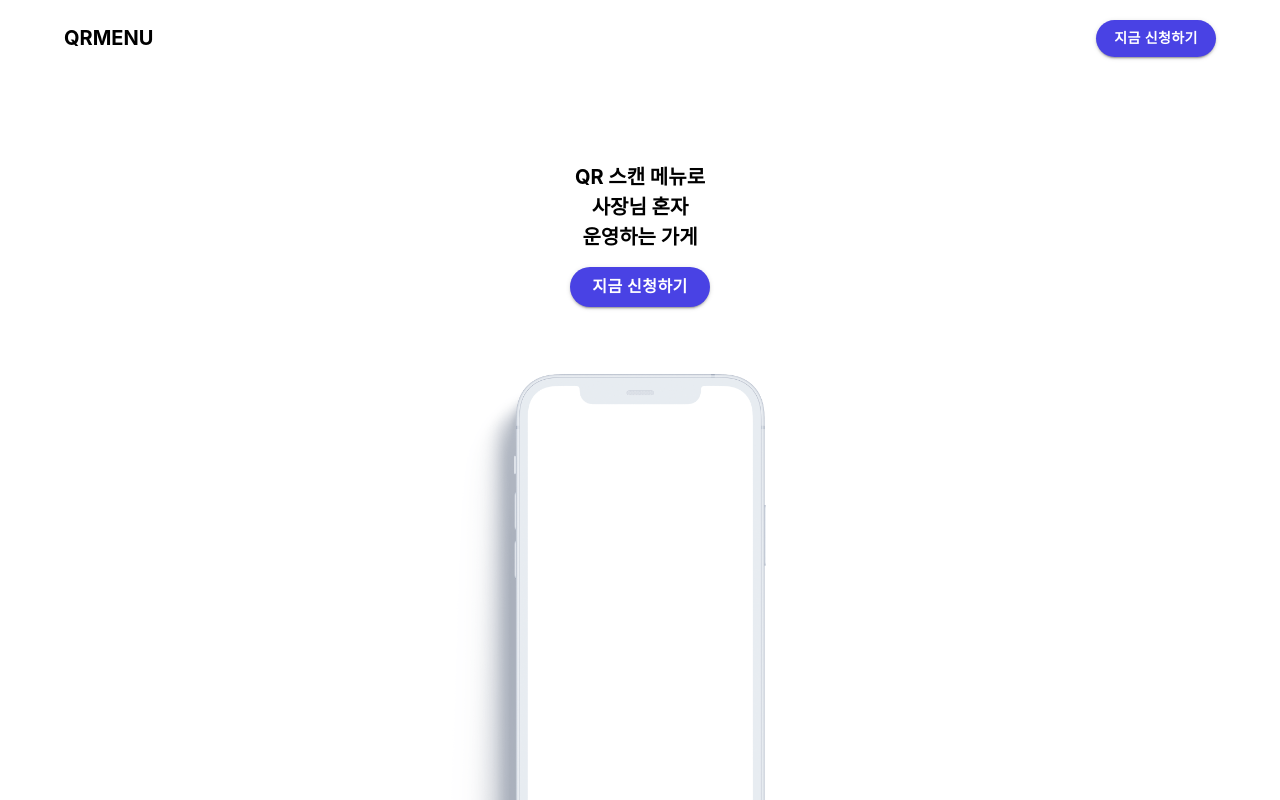
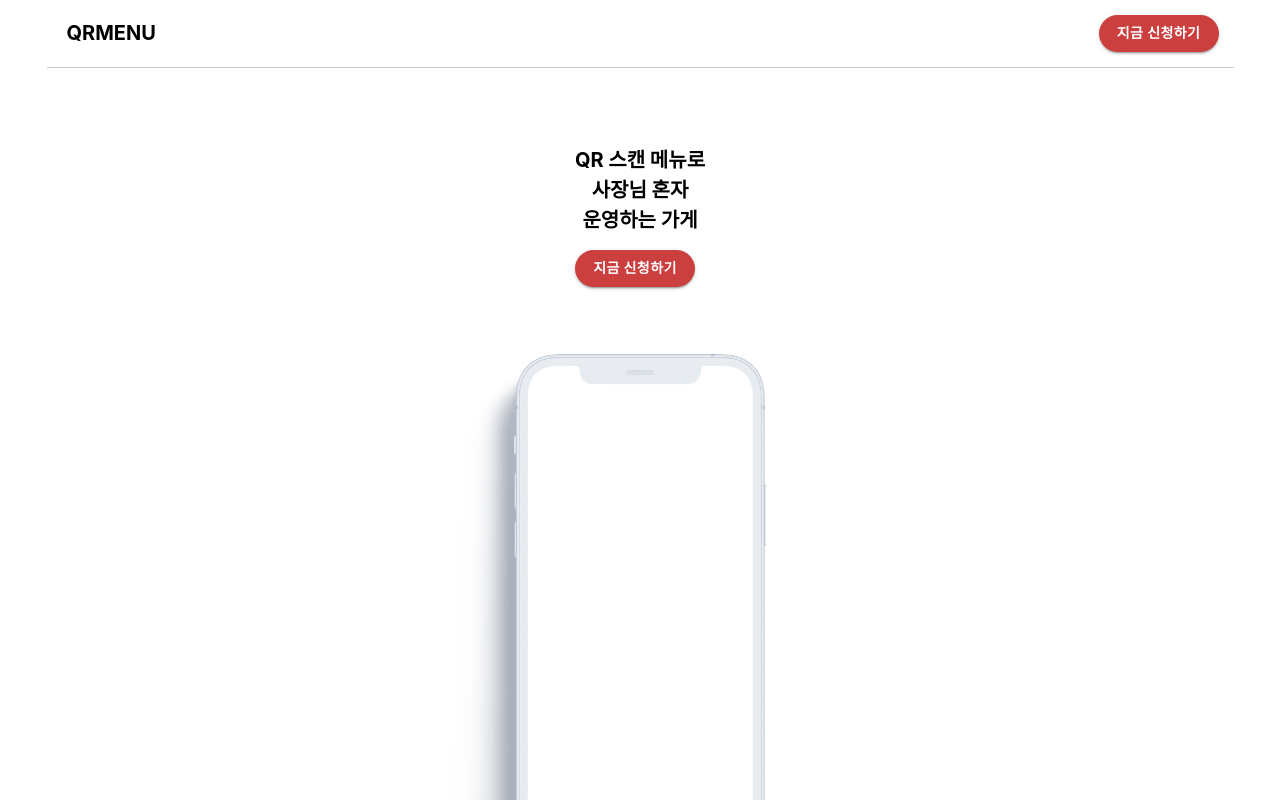
Before and after one commit to sunshade8/qrweb, a React (Create React App) app: page / in a window 1280 px wide. Shown: the top 800 px of the page. Built offline with nearby package versions, Linux system fonts and the light colour scheme.

Commit message:
minor design changes 1

```diff
--- a/src/Main.js
+++ b/src/Main.js
@@ -8,6 +8,7 @@ import Section3 from './Section3';
 import Section4 from './Section4';
 import Section5 from './Section5';
 import InfoSection from './InfoSection';
+import ApplyButton from './applyButton';
 
 function Main() {
   return (
@@ -22,23 +23,23 @@ function Main() {
       <div className="Main_header"
           style={{
               display: 'flex',
+              position: 'fixed',
               flexDirection: 'row',
               justifyContent: 'space-between',
               alignItems: 'center',
               width: '90%',
-              padding: '20px',
-              paddingLeft: '20px'
+              padding: '15px',
+              paddingLeft: '20px',
+              backgroundColor: '#FFF !important',
+              zIndex: 1000,  // Make sure it stays on top of other content
+
+              borderBottom: '0.5px solid #ccc'  // Add a bottom border
           }}
       >
           <p style={{ fontWeight: 'bold', fontSize: '20px' }}>QRMENU</p>
-          <Button
-              variant="contained"
-              style={{ width: '120px', fontSize: '14px', fontWeight: 'bold' }}
-              sx={{ backgroundColor: '#4942E4', borderRadius: '30px' }}
-          >
-              지금 신청하기
-          </Button>
+          <ApplyButton></ApplyButton>
       </div>
+      <div style={{padding: "30px"}}></div>
       <Section1 />
       <img src={phoneImage} alt="Example" className="resizable-image" />
       <Section2 />
--- a/src/Section1.js
+++ b/src/Section1.js
@@ -1,6 +1,7 @@
 import React from 'react';
 import './App.css';
 import Button from '@mui/material/Button';
+import ApplyButton from './applyButton';
 
 function Section1(){
     return(
@@ -10,12 +11,7 @@ function Section1(){
             <p style={{textAlign:'center',fontWeight:'bold', fontSize:'20px',paddingTop:"10px"}}>사장님 혼자</p>
             <p style={{textAlign:'center',fontWeight:'bold', fontSize:'20px',paddingTop:"10px"}}>운영하는 가게</p>
             <div style={{paddingTop:'20px'}}></div>
-            <Button
-                variant="contained"
-                style={{width: '140px',fontSize:'16px',fontWeight:'bold'}}
-                sx={{backgroundColor:'#4942E4',borderRadius:'30px'}}>
-                    지금 신청하기
-                </Button>
+            <ApplyButton></ApplyButton>
         </div>
     );
 }
--- /dev/null
+++ b/src/applyButton.js
@@ -0,0 +1,23 @@
+import React from 'react';
+import './App.css';
+import Button from '@mui/material/Button';
+
+function ApplyButton(){
+    return(
+        <Button
+            variant="contained"
+            style={{ width: '120px', fontSize: '14px', fontWeight: 'bold' }}
+            sx={{
+            backgroundColor: '#CC3F3F', // Initial background color
+            borderRadius: '30px',
+            '&:hover': {
+                backgroundColor: '#b03535' // Slightly darker shade for the hover state
+            }
+                }}>
+        지금 신청하기
+        </Button>
+         );
+
+}
+
+export default ApplyButton;
```
